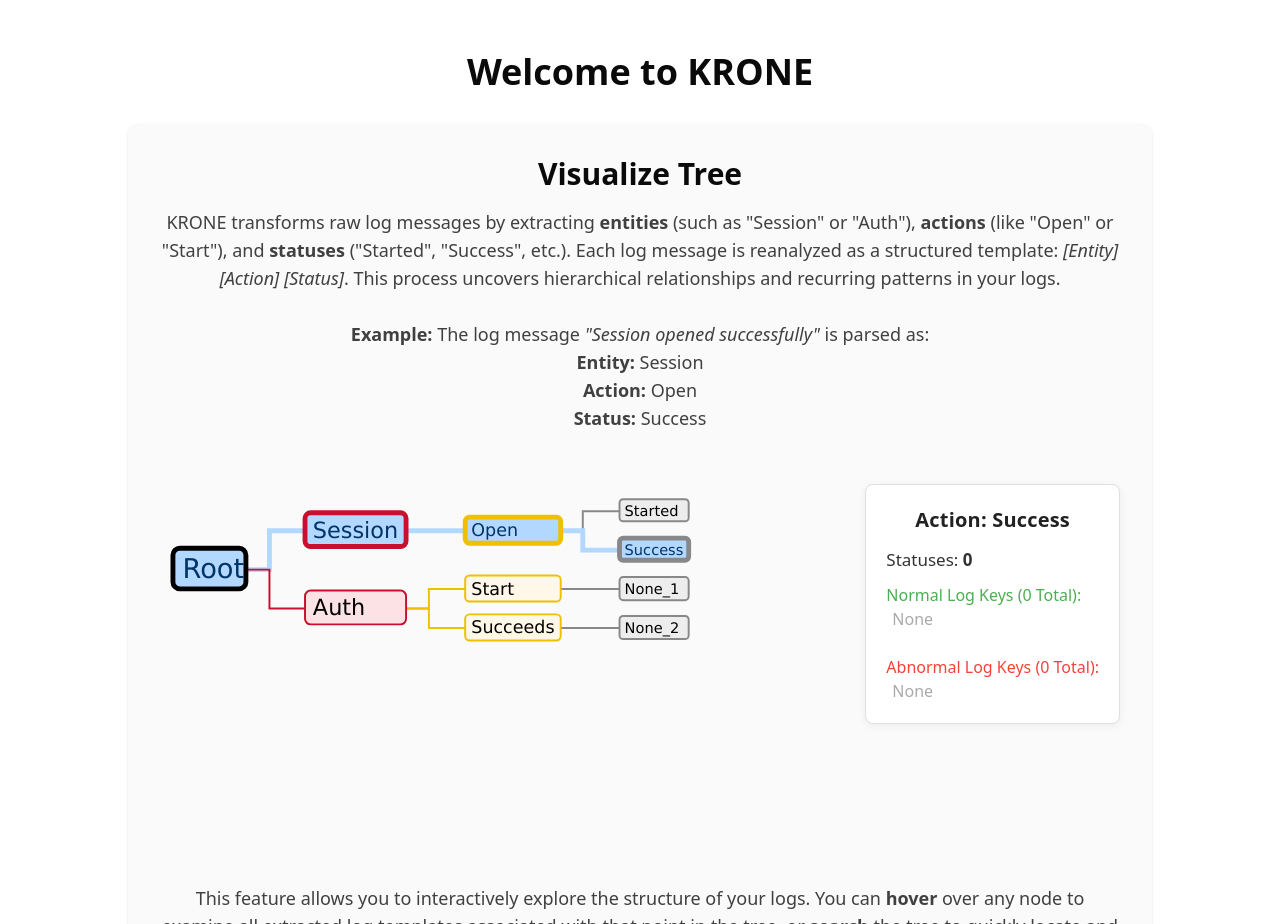
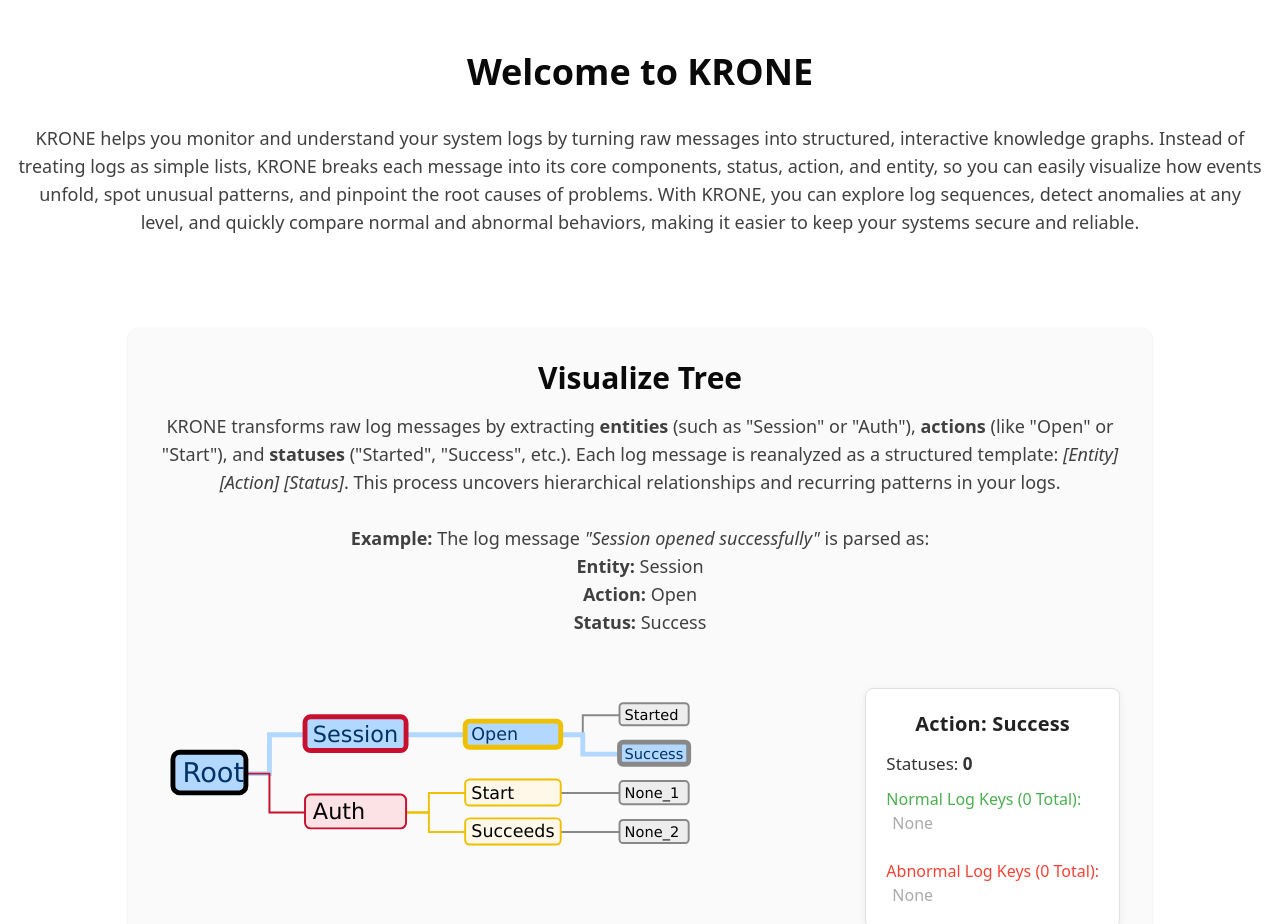
Before and after one commit to LeiMa0324/KRONE_Demo, a React (Vite) app: page / in a window 1280 px wide. Shown: the part 860-1784 px from the top of the page. Built offline with nearby package versions, Linux system fonts and the light colour scheme.

Commit message:
add krone summary

```diff
--- a/src/components/FeaturesDescription.tsx
+++ b/src/components/FeaturesDescription.tsx
@@ -141,6 +141,11 @@ const demoDetectData = [
 export const FeaturesDescription = () => (
   <div className="w-full bg-white py-16 px-4 flex flex-col items-center justify-center z-10 relative">
     <h1 className="text-4xl font-bold mb-8">Welcome to KRONE</h1>
+    <div className="w-full flex justify-center mb-8">
+      <p className="text-center text-neutral-700 text-lg max-w-7xl mb-15">
+        KRONE helps you monitor and understand your system logs by turning raw messages into structured, interactive knowledge graphs. Instead of treating logs as simple lists, KRONE breaks each message into its core components, status, action, and entity, so you can easily visualize how events unfold, spot unusual patterns, and pinpoint the root causes of problems. With KRONE, you can explore log sequences, detect anomalies at any level, and quickly compare normal and abnormal behaviors, making it easier to keep your systems secure and reliable.
+      </p>
+    </div>
     <div className="w-full max-w-5xl flex flex-col gap-12">
       {/* Row 1: Visualize Tree */}
       <div className="flex flex-col items-center bg-neutral-50 rounded-lg shadow p-8">
--- a/src/components/viz_tree_components/viz_tree/viz_tree.tsx
+++ b/src/components/viz_tree_components/viz_tree/viz_tree.tsx
@@ -29,7 +29,6 @@ const SVG_PADDING = 200;
 const COLLAPSED_WIDTH_PADDING = 20;
 const MIN_ROOT_WIDTH = 400;
 const DIV_STYLE = { flex: 1, width: "100%", height: "100%", overflow: "auto" };
-const SVG_STYLE = { display: "block" };
 
 export const VizTree: React.FC<VizTreeProps> = ({
   treeData,
--- a/src/pages/visualize_tree.tsx
+++ b/src/pages/visualize_tree.tsx
@@ -12,7 +12,6 @@ import { TreeControls } from "@/components/viz_tree_components/control_panel/viz
 import { VizTree } from "@/components/viz_tree_components/viz_tree/viz_tree";
 import { TreeInfoPanel } from "@/components/viz_tree_components/info_panel/tree_info_panel";
 import { Footer } from "@/components/footer";
-import { SmallViewportWarning } from "@/components/smallViewportWarning";
 
 export const VisualizeTree: React.FC = () => {
   const [treeData, setTreeData] = useState<TreeNode | null>(null);
```
